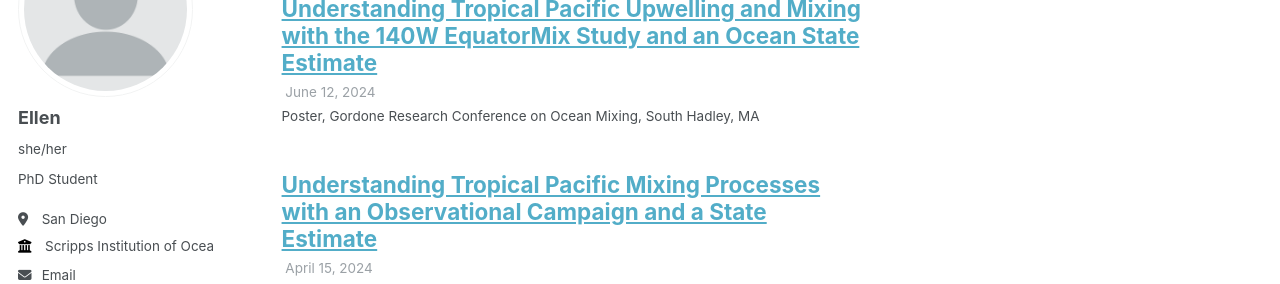
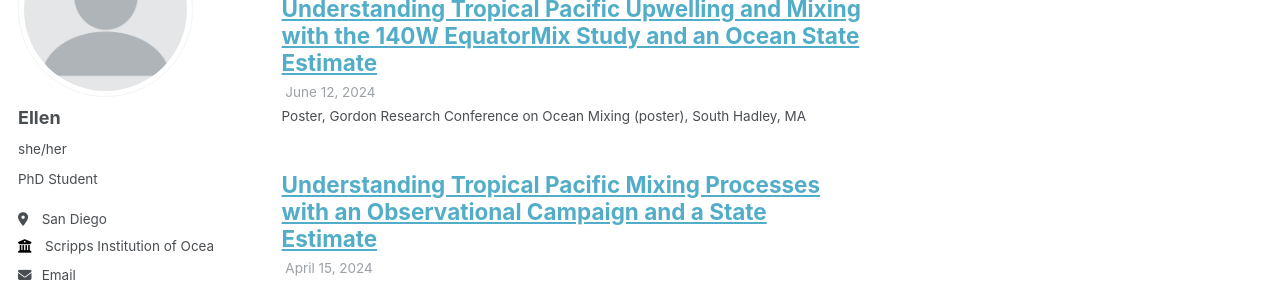
Before and after one commit to eldavenport/eldavenport.github.io, a Jekyll site: the page built from _pages/talks.html, in a window 1280 px wide and 1043 px high. Shown: the part 184-468 px from the top of the window. Built offline with Jekyll 4.4.1, drawn with Linux system fonts in a browser that asks for light colours; some web fonts are replaced.

Commit message:
Update GRC_2024.md

```diff
--- a/_talks/GRC_2024.md
+++ b/_talks/GRC_2024.md
@@ -3,7 +3,7 @@ title: "Understanding Tropical Pacific Upwelling and Mixing with the 140W Equato
 collection: talks
 type: "Poster"
 permalink: /talks/GRC_2024
-venue: "Gordone Research Conference on Ocean Mixing"
+venue: "Gordon Research Conference on Ocean Mixing (poster)"
 date: 2024-06-12
 location: "South Hadley, MA"
 ---
```
